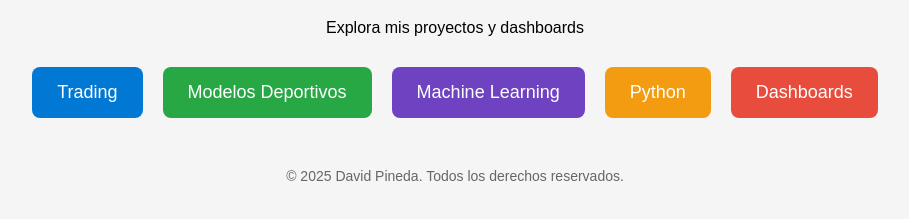
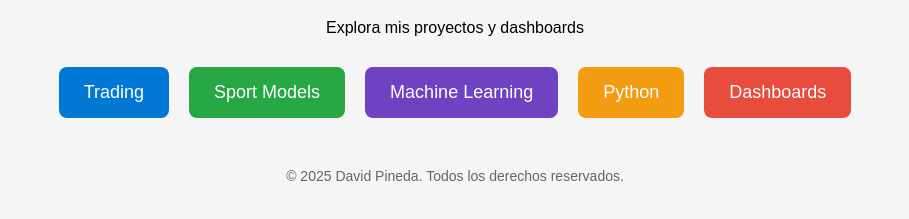
Before and after one commit to depinv21/Portafolio, a plain HTML site: page index.html in a window 1280 px wide. Shown: the part 119-338 px from the top of the page, without its empty margins (185-1094 px from the left). Drawn offline with Linux system fonts and the light colour scheme.

Commit message:
Update link for Sport Models in index.html

```diff
--- a/index.html
+++ b/index.html
@@ -56,7 +56,7 @@
 
     <div class="button-container">
         <a class="btn trading" href="trading/" target="_blank">Trading</a>
-        <a class="btn modelos" href="modelos-deportivos/" target="_blank">Modelos Deportivos</a>
+        <a class="btn modelos" href="spot_models/" target="_blank">Sport Models</a>
         <a class="btn ml" href="ml/" target="_blank">Machine Learning</a>
         <a class="btn python" href="python/" target="_blank">Python</a>
         <a class="btn dashboards" href="https://app.powerbi.com/view?r=eyJrIjoiYTIwY2VmMjUtZTMyMS00NDhmLTg4OTgtYTUzZjQwOWUwNjQ0IiwidCI6IjdhN2E4YmI1LTNiYzQtNDRiMy1hZTU3LTVmZjYwZDM0YmUzOCIsImMiOjR9" target="_blank">Dashboards</a>
```
